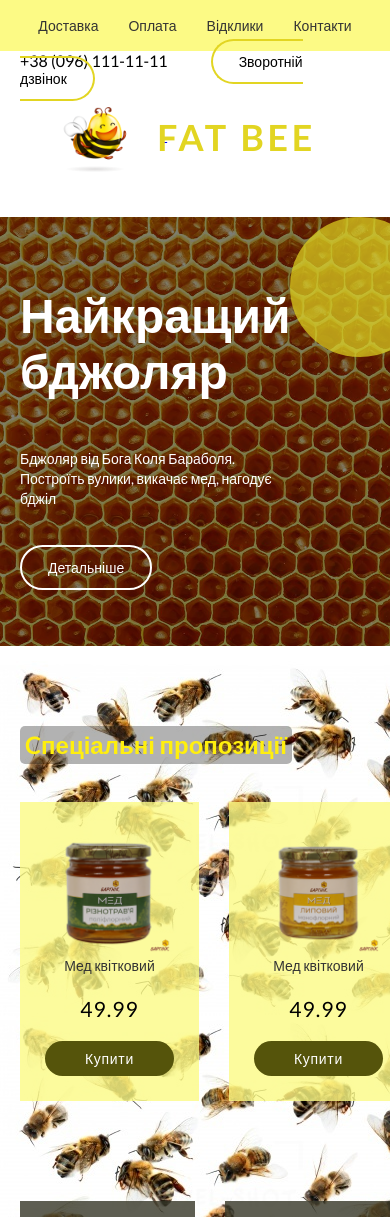
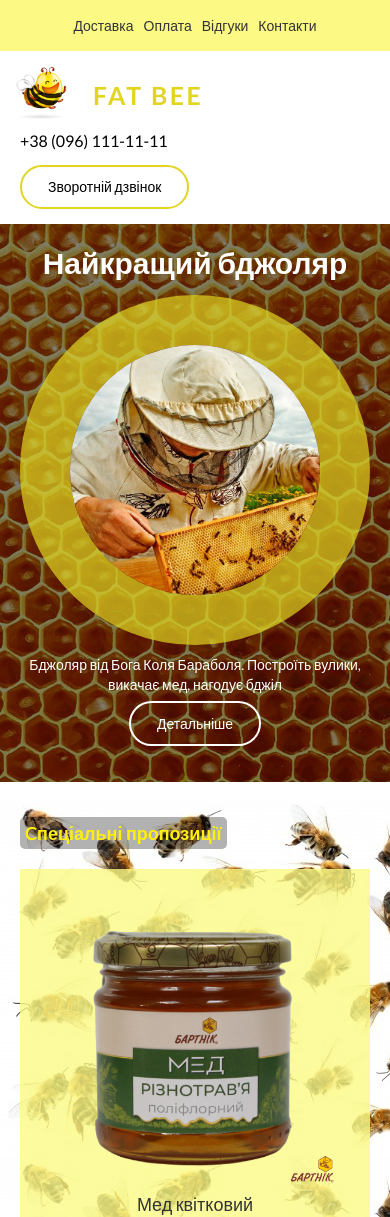
Before and after one commit to viktor-gif/honey, a plain HTML site: page index.html in a window 390 px wide. Shown: the top 1217 px of the page. Drawn offline with Linux system fonts and the light colour scheme.

Commit message:
responsive

```diff
--- a/css/style.css
+++ b/css/style.css
@@ -56,7 +56,7 @@ img {
 
 /* header */
 .header {
-  margin-bottom: 30px;
+  /* margin-bottom: 30px; */
 }
 .header__nav {
   padding: 17px 0;
@@ -103,6 +103,12 @@ img {
   padding-top: 100px;
   color:rgb(226, 213, 34);
 }
+.tel {
+  display: flex;
+  flex-wrap: wrap;
+  justify-content: space-between;
+  align-items: center;
+}
 .tel__number {
   font-size: 16px;
   line-height: 19px;
@@ -117,6 +123,10 @@ img {
   border: 2px solid rgb(226, 213, 34);
   border-radius: 30px;
   text-decoration: none;
+  margin-bottom: 30px;
+  position: relative;
+  right: 0;
+  top: 15px;
 }
 
 
@@ -139,24 +149,32 @@ img {
   background-color: rgb(0, 0, 0, .5);
 }
 .intro_wrapper {
-  display: flex;
-  justify-content: space-between;
-}
-.intro__info {
-  padding: 190px 0;
-  max-width: 400px;
-  position: relative;
-  z-index: 2;
+  display: grid;
+  grid-template-columns: repeat(3, 1fr);
+  grid-template-rows: auto;
+  grid-template-areas: "title image image"
+              "info image image"
 }
 .intro__title {
+  padding-top: 190px;
+  grid-area: title;
   font-weight: bold;
   font-size: 48px;
   line-height: 56px;
   color: #FFFFFF;
   margin-bottom: 50px;
+  position: relative;
+  z-index: 2;
+}
+.intro__info {
+  grid-area: info;
+  padding-bottom: 190px;
+  position: relative;
+  z-index: 2;
 }
 .intro__description {
-  font-size: 14px;
+  font-size: 16px;
+  font-weight: 500;
   line-height: 20px;
   color: #FFFFFF;
   margin-bottom: 50px;
@@ -170,10 +188,8 @@ img {
   border-radius: 30px;
   text-decoration: none;
 }
-/* .intro__img {
-  overflow: hidden;
-} */
 .intro__img {
+  grid-area: image;
   position: relative;
   z-index: 2;
 }
@@ -201,10 +217,11 @@ img {
 .sale__items {
   display: flex;
   justify-content: space-between;
-  gap: 30px;
+  flex-wrap: wrap;
   padding-bottom: 100px;
 }
 .sale__item {
+  width: 23%;
   background-color: rgb(252, 250, 133, .8);
   display: flex;
   flex-direction: column;
@@ -243,10 +260,10 @@ img {
 .sale__benefits {
   display: flex;
   justify-content: space-between;
-  gap: 30px;
+  flex-wrap: wrap;
 }
 .sale__gifts {
-  width: 50%;
+  width: 48.5%;
   background-color: rgba(54, 54, 39, 0.8);
   padding: 35px 40px;
   display: flex;
@@ -284,7 +301,7 @@ img {
   width: 40%;
 }
 .sale__map {
-  width: 50%;
+  width: 48.5%;
   background-color: rgba(54, 54, 39, 0.8);
   padding: 35px 40px;
 }
@@ -322,6 +339,8 @@ img {
   display: flex;
   justify-content: space-between;
   align-items: center;
+  flex-wrap: wrap;
+  gap: 20px;
 }
 .footer__links__wrap {
   padding: 40px 0;
@@ -350,11 +369,14 @@ img {
 .footer__politics {
   display: flex;
   justify-content: space-between;
+  flex-wrap: wrap;
+  gap: 5px;
 }
-.footer__best-hop {
+.footer__best-shop {
   font-size: 12px;
   line-height: 14px;
   color: #828282;
+  margin-right: 30px;
 }
 .footer__conf a {
   font-size: 12px;
@@ -364,25 +386,167 @@ img {
 }
 /* media start */
 @media screen and (max-width: 1200px) {
+  .intro__title {
+    padding-top: 160px;
+  }
   .intro__info {
-    padding: 160px 0;
+    padding-bottom: 160px;
   }
 }
 @media screen and (max-width: 991px) {
+  .intro_wrapper {
+    grid-template-columns: repeat(4, 1fr);
+    grid-template-areas:
+        "title image image image"
+        "info image image image";
+}
+  .intro__title {
+    padding-top: 70px;
+  }
   .intro__info {
-    padding: 70px 0;
-    max-width: 300px;
+    padding-bottom: 70px;
   }
   .intro__img img {
     border: 70px solid rgb(226, 213, 34, .7);
-}
+  }
+  .sale {
+    padding: 60px 0 100px 0;
+  }
+  .sale__items {
+    padding-bottom: 70px;
+    gap: 20px 0;
+  }
+  .sale__item {
+    width: 48.5%;
+  }
+  .sale__item__description {
+    font-size: 20px;
+  }
+  .footer__links__wrap {
+    padding: 40px 0 20px 0;
+  }
+  .footer__social {
+    width: 100%;
+    justify-content: center;
+  }
+  .footer__address {
+    width: 100%;
+    text-align: center;
+    margin-bottom: -15px;
+  }
+  .tel_footer {
+    width: 100%;
+    justify-content: center;
+  }
+  .footer__politics__wrap {
+    padding: 20px 0;
+  }
+  .footer__politics {
+    justify-content: center;
+  }
+  .footer__best-shop {
+    width: 100%;
+    margin-right: 0;
+    text-align: center;
+  }
+  .footer__conf {
+    width: 100%;
+    text-align: center;
+  }
 }
 @media screen and (max-width: 767px) {
-  .header__info__wrapper {
-    flex-direction: column-reverse;
+  .intro_wrapper {
+    grid-template-columns: 1fr;
+    grid-template-areas:
+        "title"
+        "image"
+        "info";
+    justify-items: center;
+  }
+  .intro__title {
+    padding-top: 50px;
+    text-align: center;
+    margin-bottom: 30px;
+  }
+  .intro__info {
+    text-align: center;
+    padding-bottom: 50px;
+  }
+  .intro__description {
+    margin-bottom: 30px;
+  }
+  .intro__img {
+    margin-bottom: 20px;
+  }
+  .intro__img img {
+    text-align: center;
+  }
+  .sale {
+    padding: 40px 0 70px 0;
+  }
+  .sale__items {
+    padding-bottom: 50px;
+  }
+  .sale__item__description {
+    font-size: 15px;
+  }
+  .sale__benefits {
+    gap: 20px;
+  }
+  .sale__gifts {
+    width: 100%;
+    gap: 30px;
+  }
+  .sale__map {
+    width: 100%;
   }
 }
 @media screen and (max-width: 575px) {
-
+  .header__nav_list {
+    gap: 10px;
+  }
+  .header__logo_img {
+    width: 80px;
+  }
+  .header__logo-name {
+    font-size: 25px;
+  }
+  .intro__title {
+    padding-top: 20px;
+    margin-bottom: 15px;
+    font-size: 30px;
+    line-height: 36px;
+  }
+  .intro__description {
+    margin-bottom: 20px;
+    font-size: 14px;
+  }
+  .intro__img {
+    margin-bottom: 10px;
+  }
+  .intro__img img {
+    border: 50px solid rgb(226, 213, 34, .7);
+  }
+  .sale {
+    padding: 20px 0 50px 0;
+  }
+  .sale__title {
+    font-size: 18px;
+    line-height: 22px;
+    margin-bottom: 20px;
+  }
+  .sale__items {
+    padding-bottom: 40px;
+  }
+  .sale__item {
+    width: 100%;
+  }
+  .sale__item__description {
+    font-size: 18px;
+  }
+  .sale__gifts,
+  .sale__map {
+    padding: 35px 20px;
+  }
 }
 /* media end */
--- a/index.html
+++ b/index.html
@@ -23,24 +23,14 @@
                             <a href="#" class="header__nav_link js-scroll">Оплата</a>
                         </li>
                         <li class="header_nav_item js-nav_item">
-                            <a href="#" class="header__nav_link js-scroll">Відклики</a>
+                            <a href="#" class="header__nav_link js-scroll">Відгуки</a>
                         </li>
                         <li class="header__nav_item js-nav_item">
                             <a href="#" class="header__nav_link js-scroll">Контакти</a>
                         </li>
                     </ul>
                 </div>
-
-                <!-- <div class="header_nav_close">
-                    <span class="header_nav_close_line"></span>
-                    <span class="header_nav_close_line"></span>
-                </div> -->
             </nav>
-            <!-- <div class="header_burger burger">
-                <span class="burger_line burger_line_first"></span>
-                <span class="burger_line burger_line_second"></span>
-                <span class="burger_line burger_line_third"></span>
-            </div> -->
             <div class="header__info">
                 <div class="wrapper">
                     <div class="header__info__wrapper">
@@ -58,12 +48,10 @@
                 </div>
             </div>
         </header>
-        <!-- header end -->
-        <!-- intro start -->
         <section class="intro">
             <div class="wrapper intro_wrapper">
+                <h1 class="intro__title">Найкращий бджоляр</h1>
                 <div class="intro__info">
-                    <h1 class="intro__title">Найкращий бджоляр</h1>
                     <p class="intro__description">
                         Бджоляр від Бога Коля Бараболя. Построїть вулики, викачає мед, нагодує бджіл
                     </p>
@@ -93,7 +81,7 @@
                         <div class="sale__item__img">
                             <img src="images/lime honey .png" alt="honey" class="sale__item__pic">
                         </div>
-                        <p class="sale__item__description">Мед квітковий</p>
+                        <p class="sale__item__description">Мед липовий</p>
                         <div class="sale__item__price">49.99</div>
                         <div class="sale__item__link">
                             <a href="#!">Купити</a>
@@ -103,7 +91,7 @@
                         <div class="sale__item__img">
                             <img src="images/sunflower honey .png" alt="honey" class="sale__item__pic">
                         </div>
-                        <p class="sale__item__description">Мед квітковий</p>
+                        <p class="sale__item__description">Мед соняшниковий</p>
                         <div class="sale__item__price">49.99</div>
                         <div class="sale__item__link">
                             <a href="#!">Купити</a>
@@ -113,7 +101,7 @@
                         <div class="sale__item__img">
                             <img src="images/buckwheat honey.png" alt="honey" class="sale__item__pic">
                         </div>
-                        <p class="sale__item__description">Мед квітковий</p>
+                        <p class="sale__item__description">Мед гречаний</p>
                         <div class="sale__item__price">49.99</div>
                         <div class="sale__item__link">
                             <a href="#!">Купити</a>
@@ -174,7 +162,7 @@
                         <div class="footer__address">
                             Вугли
                         </div>
-                        <div class="tel">
+                        <div class="tel tel_footer">
                             <span class="tel__number">+38 (096) 111-11-11</span>
                             <a class="tel__link">Зворотній дзвінок</a>
                         </div>
@@ -184,11 +172,11 @@
             <div class="footer__politics__wrap">
                 <div class="wrapper">
                     <div class="footer__politics">
-                        <div class="footer__best-hop">
+                        <div class="footer__best-shop">
                             Найкращий магазин (с) 2019 Всі права захищені. Інтернет-магазин меду
                         </div>
                         <div class="footer__conf">
-                            <a href="#!">Політика конфіденціальності</a>
+                            <a href="#!">Політика конфіденційності</a>
                         </div>
                     </div>
                 </div>
```
